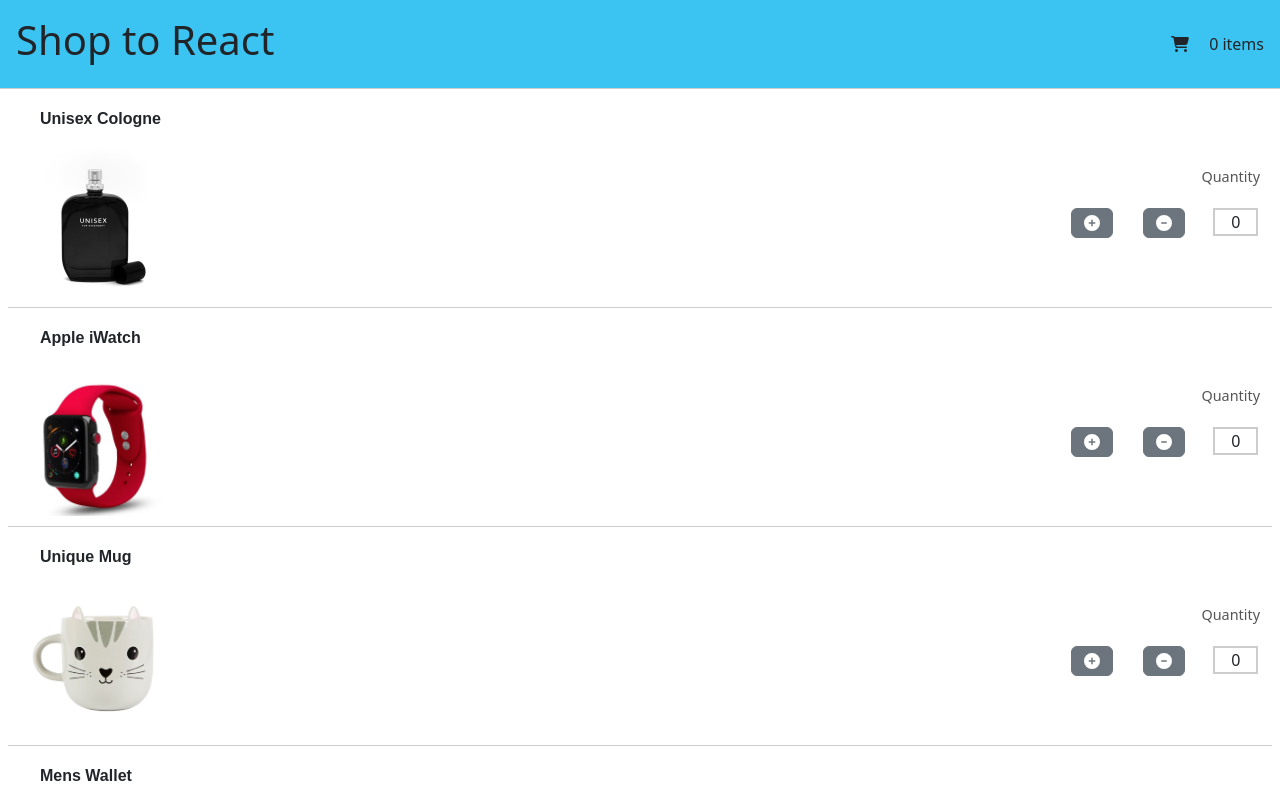
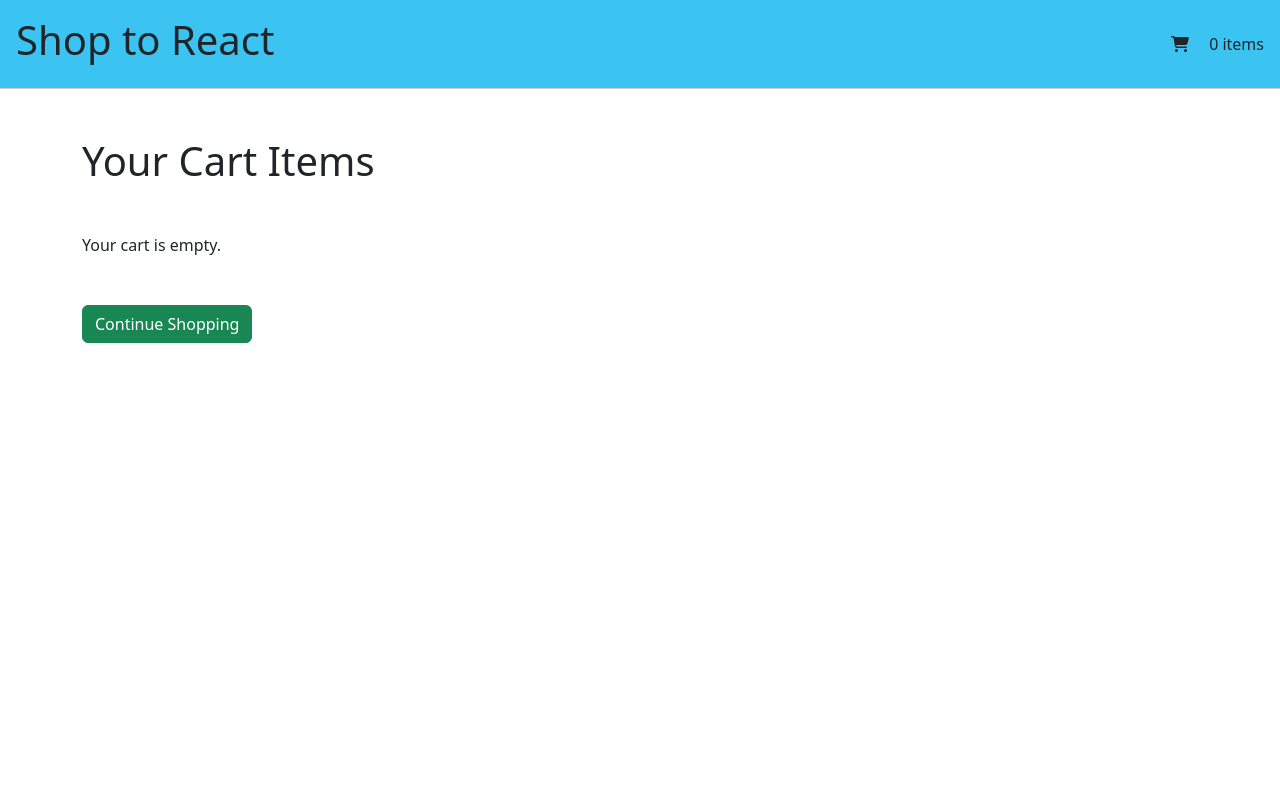
Before and after one commit to RacingKingWU0926/web603-lab-week2, a React (Create React App) app in the folder shopcart/: page /checkout in a window 1280 px wide. Shown: the top 800 px of the page. Built offline with nearby package versions, Linux system fonts and the light colour scheme.

Commit message:
add shopcart

```diff
--- a/shopcart/package.json
+++ b/shopcart/package.json
@@ -12,7 +12,7 @@
     "bootstrap": "^5.3.2",
     "react": "^18.2.0",
     "react-bootstrap": "^2.10.0",
-    "react-dom": "^18.2.0",
+    "react-router-dom": "^6.22.0",
     "react-scripts": "5.0.1",
     "reactstrap": "^9.2.1",
     "web-vitals": "^2.1.4"
--- a/shopcart/src/App.css
+++ b/shopcart/src/App.css
@@ -1,4 +1,12 @@
 /* App.css */
+.container {
+  margin-top: 3em;
+}
+
+.page-title {
+  padding-bottom: 1em;
+}
+
 .bg-light-blue {
   background-color: #3bc4f1;
 }
@@ -12,8 +20,9 @@
   border-bottom: 1px solid #ccc;
 }
 
-input[type="number"] {
-  margin-right: 5px;
+.nav-link {
+  text-decoration: none;
+  color: inherit;
 }
 
 .product-row {
@@ -66,3 +75,16 @@ input[type="number"] {
 .fa-shopping-cart {
   margin-right: 1em;
 }
+
+.cart-quantity {
+  font-weight: bold;
+}
+
+.btn-success {
+  margin-top: 2em;
+}
+
+.btn-success:hover {
+  background-color: #218838;
+  border-color: #1e7e34;
+}
--- a/shopcart/src/App.js
+++ b/shopcart/src/App.js
@@ -1,12 +1,16 @@
 // App.js
 import React, { Component } from "react";
+import { BrowserRouter as Router, Routes, Route } from "react-router-dom";
 
 import "./App.css";
 import "bootstrap/dist/css/bootstrap.min.css";
 
 import { products } from "./Products";
+import Cart from "./Cart";
+import DisplayProducts from "./DisplayProducts";
 import Nav from "./Nav";
-import DisplayProducts from "./DisplayProducts";
+
+const maxPurchase = 20;
 
 class App extends Component {
   constructor(props) {
@@ -17,7 +21,7 @@ class App extends Component {
   }
 
   handleQuantityChange = (productId, quantity) => {
-    const newQuantity = Math.min(Math.max(quantity, 0), 100);
+    const newQuantity = Math.min(Math.max(quantity, 0), maxPurchase);
 
     this.setState((prevState) => ({
       products: prevState.products.map((product) => {
@@ -37,14 +41,35 @@ class App extends Component {
   };
 
   render() {
+    const { products } = this.state;
+
     return (
+      <Router>
         <div className="shop_cart">
           <Nav itemCount={this.calculateTotalItems()} />
+          <Routes>
+            {/* Home Page */}
+            <Route
+              path="/"
+              element={
                 <DisplayProducts
-          products={this.state.products}
+                  products={products}
                   onQuantityChange={this.handleQuantityChange}
                 />
+              }
+            />
+            {/* Checkout Page */}
+            <Route
+              path="/checkout"
+              element={
+                <Cart
+                  products={products.filter((product) => product.quantity > 0)}
+                />
+              }
+            />
+          </Routes>
         </div>
+      </Router>
     );
   }
 }
--- /dev/null
+++ b/shopcart/src/Cart.js
@@ -0,0 +1,41 @@
+import React from "react";
+import { Link } from "react-router-dom";
+
+const Cart = ({ products }) => {
+  return (
+    <>
+      {/* Products in Cart */}
+      <div className="container">
+        <h1 className="page-title">Your Cart Items</h1>
+        {products.length > 0 ? (
+          products.map((product) => (
+            <div key={product.id} className="row align-items-center my-2 mx-2">
+              <div className="col">
+                <p className="product-name">{product.name}</p>
+                <img
+                  className="product-image"
+                  src={product.image}
+                  alt={product.name}
+                />
+              </div>
+              <div className="col quantity-container">
+                <span className="cart-quantity">
+                  Quantity: {product.quantity}{" "}
+                </span>
+              </div>
+            </div>
+          ))
+        ) : (
+          <>
+            <p>Your cart is empty.</p>
+            <Link to="/">
+              <button className="btn btn-success">Continue Shopping</button>
+            </Link>
+          </>
+        )}
+      </div>
+    </>
+  );
+};
+
+export default Cart;
--- a/shopcart/src/DisplayProducts.js
+++ b/shopcart/src/DisplayProducts.js
@@ -25,7 +25,8 @@ const DisplayProducts = ({ products, onQuantityChange }) => {
   };
 
   return (
-    <div>
+    <div className="container">
+      <h1 className="page-title">Products</h1>
       {products.map((product) => (
         <div key={product.id} className="row align-items-center my-2 mx-2">
           {/* product display */}
--- a/shopcart/src/Nav.js
+++ b/shopcart/src/Nav.js
@@ -1,5 +1,6 @@
 // Nav.js
 import React from "react";
+import { Link } from "react-router-dom";
 import { FontAwesomeIcon } from "@fortawesome/react-fontawesome";
 import { faShoppingCart } from "@fortawesome/free-solid-svg-icons";
 
@@ -7,10 +8,10 @@ const Nav = ({ itemCount }) => {
   return (
     <div className="navbar bg-light-blue d-flex justify-content-between p-3">
       <h1>Shop to React</h1>
-      <span>
+      <Link to="/checkout" className="nav-link">
         <FontAwesomeIcon icon={faShoppingCart} className="fa-shopping-cart" />{" "}
         {itemCount} items
-      </span>
+      </Link>
     </div>
   );
 };
```
Also changed, not shown: 1 other file (tests, documents, lock files or other folders). Lines whose indentation alone changed are shown as unchanged.
